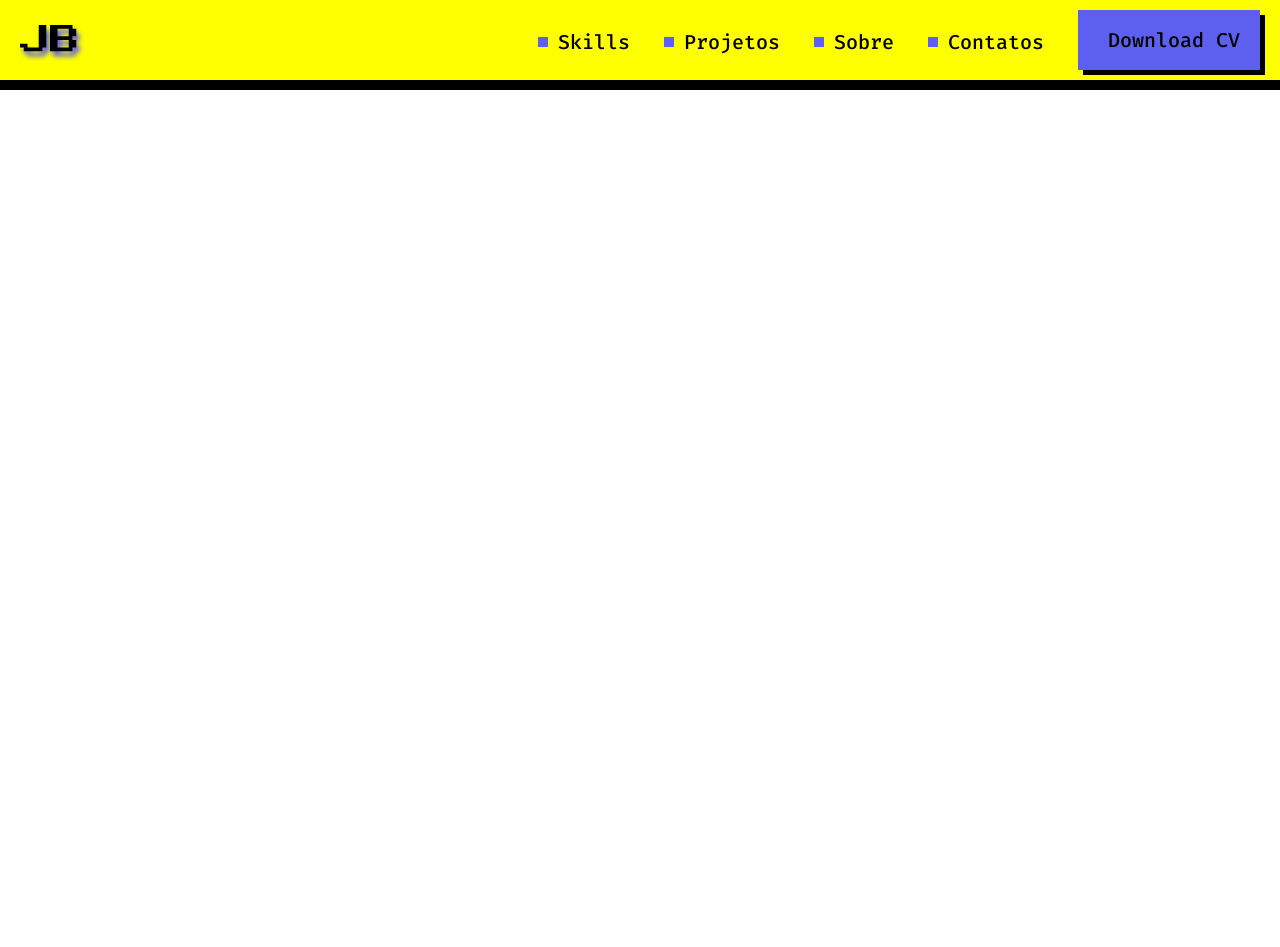
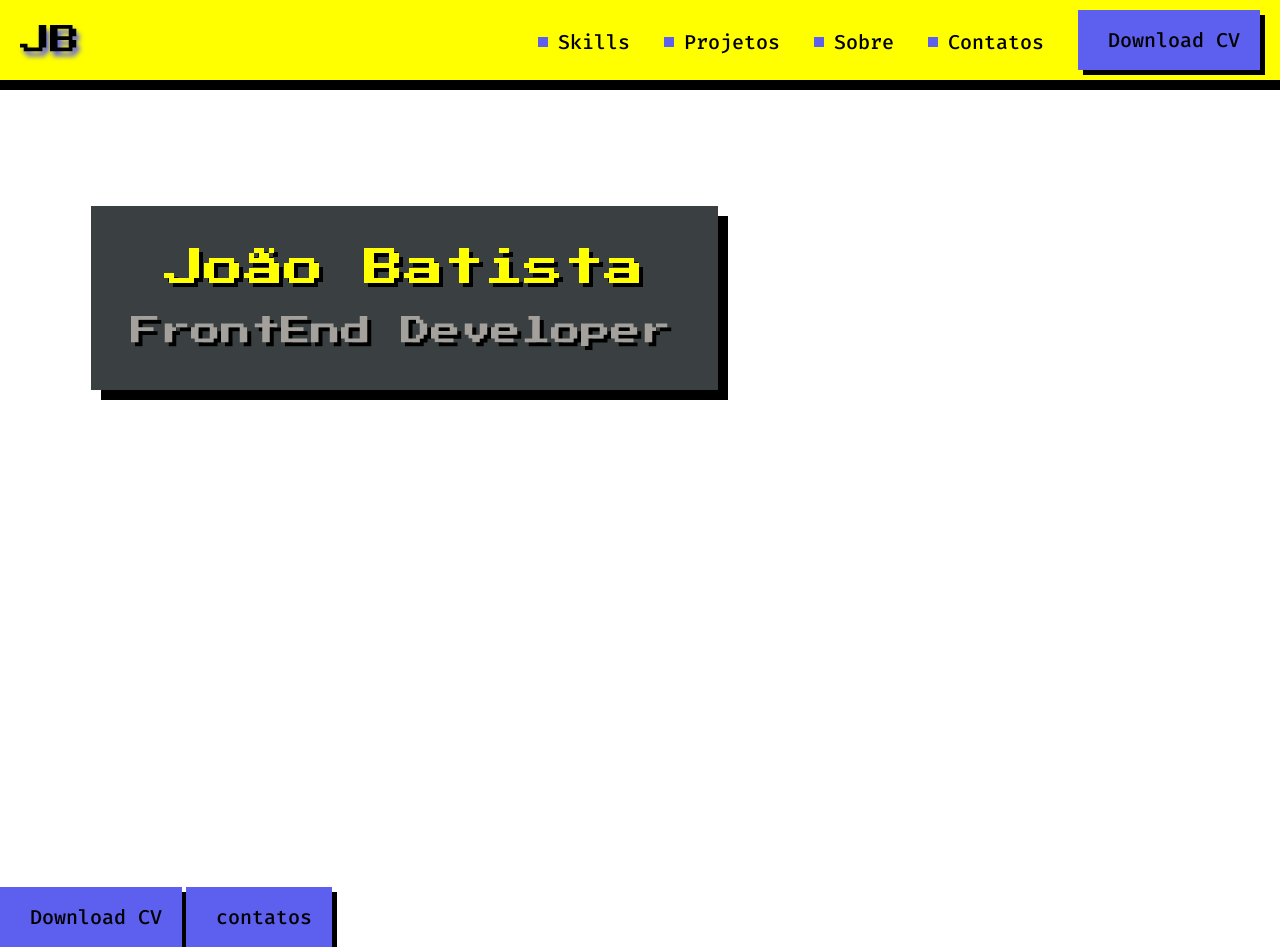
Before and after one commit to Joao-Ferreira99/Joao-Ferreira99.github.io, a plain HTML site: page index.html in a window 1280 px wide. Before the commit the page ends 800 px from the top, so only its background shows below. Drawn offline with Linux system fonts and the light colour scheme.

Commit message:
add o banner title

```diff
--- a/css/index.css
+++ b/css/index.css
@@ -36,7 +36,7 @@ a::before{
     margin-right: 10px;
 }
 
-#button {
+.button {
     display: inline-block;
     background-color: #5D5FEF;
     height: 60px;
@@ -47,9 +47,34 @@ a::before{
     margin-right: 0;
     transition: transform 150ms linear;
 }
-#button:hover{
+.button:hover{
     background-color: #7f81d6;
     box-shadow: 5px 5px 5px #333;
     transform: scale(1.07);
 
 }
+.boxnome {
+    margin: 116px 0px 497px 91px;
+    width: 627px;
+    height: 184px;
+    background-color: #3A4042;
+    box-shadow: 10px 10px #000 ;
+    text-align: center;
+
+}
+#nome {
+    color: #FFFF00;
+    padding: 42px 74px 0px 73px;
+    font-size: 40px;
+    font-family: 'Press Start 2P', cursive, sans-serif;
+    font-weight: 400;
+    text-shadow: 4px 4px #000;
+}
+#cargo {
+    color: #a4a19d;
+    padding: 28px 47px 44px 40px;
+    font-size: 30px;
+    font-family: 'Press Start 2P', cursive, sans-serif;
+    font-weight: 400;
+    text-shadow: 4px 4px #000;
+}
--- a/index.html
+++ b/index.html
@@ -21,8 +21,16 @@
                     <a href="#">Projetos</a>
                     <a href="#">Sobre</a>
                     <a href="#">Contatos</a>
-                    <a href="#" lang="en" id="button">Download CV</a>
+                    <a href="#" lang="en" class="button">Download CV</a>
                 </nav>
         </header>
+        <div>
+            <div class="boxnome">
+             <h2 id="nome">João Batista</h>
+             <h2 id="cargo">FrontEnd Developer</h2>
+            </div>
+            <a href="#" class="button">Download CV</a>
+            <a href="#" class="button">contatos</a>
+        </div>
     </body>
 </html>
```
